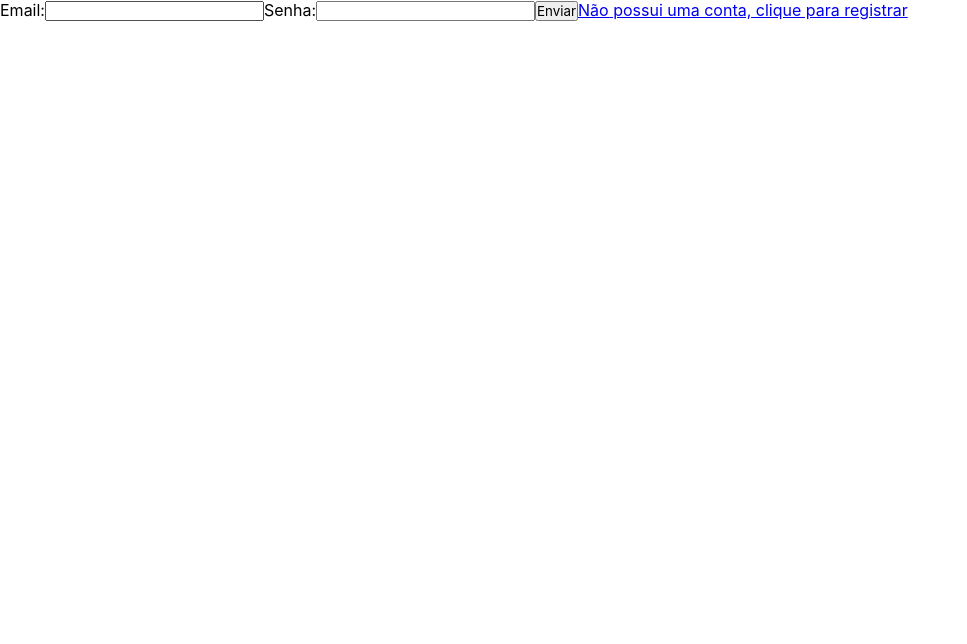
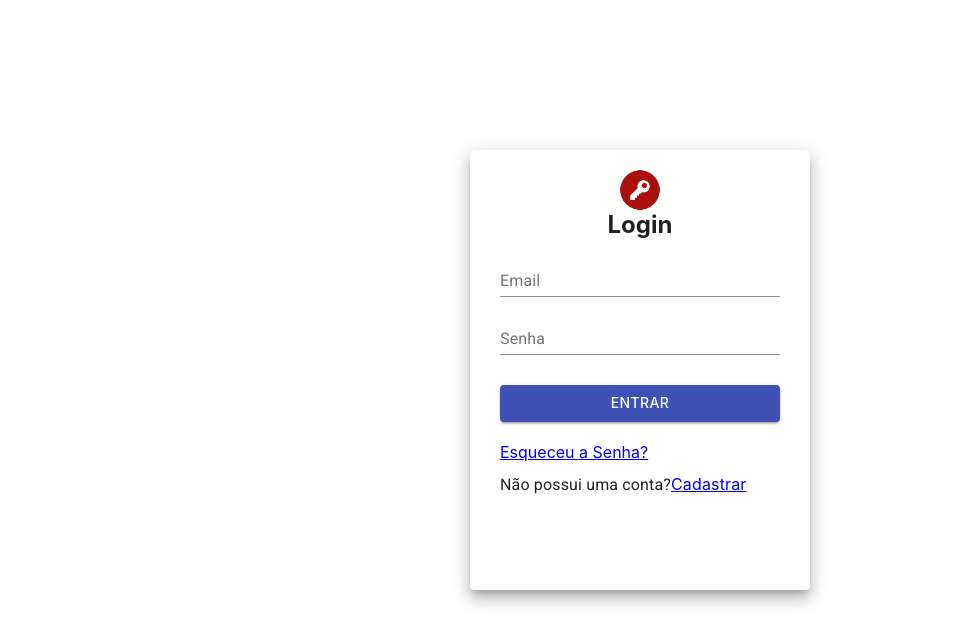
Before and after one commit to isaacfrancisco/react-auth, a React (Create React App) app in the folder web/: page / in a window 1280 px wide. Shown: the top 644 px of the page, without its empty margins (0-967 px from the left). Built offline with nearby package versions, Linux system fonts and the light colour scheme.

Commit message:
feat: styling Login page.
solves task card #F0006.

```diff
--- a/web/public/index.html
+++ b/web/public/index.html
@@ -1,14 +1,12 @@
 <!DOCTYPE html>
 <html lang="en">
+
 <head>
   <meta charset="utf-8" />
   <link rel="icon" href="%PUBLIC_URL%/favicon.ico" />
   <meta name="viewport" content="width=device-width, initial-scale=1" />
   <meta name="theme-color" content="#000000" />
-    <meta
-      name="description"
-      content="Web site created using create-react-app"
-    />
+  <meta name="description" content="Web site created using create-react-app" />
   <link rel="apple-touch-icon" href="%PUBLIC_URL%/logo192.png" />
   <!--
       manifest.json provides metadata used when your web app is installed on a
@@ -26,8 +24,9 @@
       work correctly both with client-side routing and a non-root public URL.
       Learn how to configure a non-root public URL by running `npm run build`.
     -->
-    <title>React App</title>
+  <title>React Auth</title>
 </head>
+
 <body>
   <noscript>You need to enable JavaScript to run this app.</noscript>
   <div id="root"></div>
@@ -42,4 +41,5 @@
       To create a production bundle, use `npm run build` or `yarn build`.
     -->
 </body>
+
 </html>
--- a/web/src/pages/Login/index.js
+++ b/web/src/pages/Login/index.js
@@ -2,12 +2,34 @@ import React, { useState } from "react";
 import api from "../../services/api";
 import { useHistory } from "react-router-dom";
 import { Link } from "react-router-dom";
+import Paper from '@material-ui/core/Paper';
+import TextField from '@material-ui/core/TextField';
+import Grid from '@material-ui/core/Grid';
+import Avatar from '@material-ui/core/Avatar';
+import Logo from '../../assets/img/logo2.png';
+import Button from '@material-ui/core/Button';
+import Typography from '@material-ui/core/Typography';
 
 export default function Login() {
   const [email, setEmail] = useState("");
   const [password, setPassword] = useState("");
 
   const history = useHistory();
+
+  const paperStyle = {
+    padding: 20,
+    height: '50vh',
+    width: 300,
+    margin: '150px auto'
+  }
+
+  const buttonStyle = {
+    margin: '30px 10px 20px 10px'
+  }
+
+  const spacing = {
+    margin: '10px'
+  }
 
   async function handleLogin(e) {
     e.preventDefault();
@@ -27,29 +49,50 @@ export default function Login() {
   }
 
   return (
-    <div>
-      <form onSubmit={handleLogin}>
-        <label>
-          Email:
-          <input
-            type="text"
-            name="email"
+    <>
+      <Grid>
+        <Paper elevation={10} style={paperStyle}>
+          <Grid align="center">
+            <Avatar src={Logo} />
+            <h2>Login</h2>
+          </Grid>
+          <Grid item xs={12} style={spacing}>
+            <TextField
+              label="Email"
               value={email}
               onChange={(e) => setEmail(e.target.value)}
+              fullWidth
             />
-        </label>
-        <label>
-          Senha:
-          <input
-            type="text"
-            name="password"
+          </Grid>
+          <Grid item xs={12} style={spacing}>
+            <TextField
+              label="Senha"
+              type="password"
               value={password}
               onChange={(e) => setPassword(e.target.value)}
+              fullWidth
             />
-        </label>
-        <input type="submit" value="Enviar" />
-        <Link to="/register">Não possui uma conta, clique para registrar</Link>
-      </form>
-    </div>
+          </Grid>
+          <Grid item xs={12} style={buttonStyle}>
+            <Button
+              type="submit"
+              color="primary"
+              variant="contained"
+              onClick={handleLogin}
+              fullWidth>Entrar</Button>
+          </Grid>
+          <Link to="" style={spacing}>
+            Esqueceu a Senha?
+          </Link>
+          <Typography style={spacing}>
+            Não possui uma conta?
+            <Link to="/register">
+              Cadastrar
+            </Link>
+          </Typography>
+        </Paper>
+      </Grid>
+    </>
+
   );
 }
--- a/web/src/pages/Register/index.js
+++ b/web/src/pages/Register/index.js
@@ -55,7 +55,7 @@ export default function Register() {
   return (
     <>
       <Grid>
-        <Paper elevation={10} style={paperStyle} onSubmit={handleRegister}>
+        <Paper elevation={10} style={paperStyle}>
           <Grid align="center">
             <Avatar src={Logo} />
             <h2>Cadastrar</h2>
```
Lines whose indentation alone changed are shown as unchanged.
